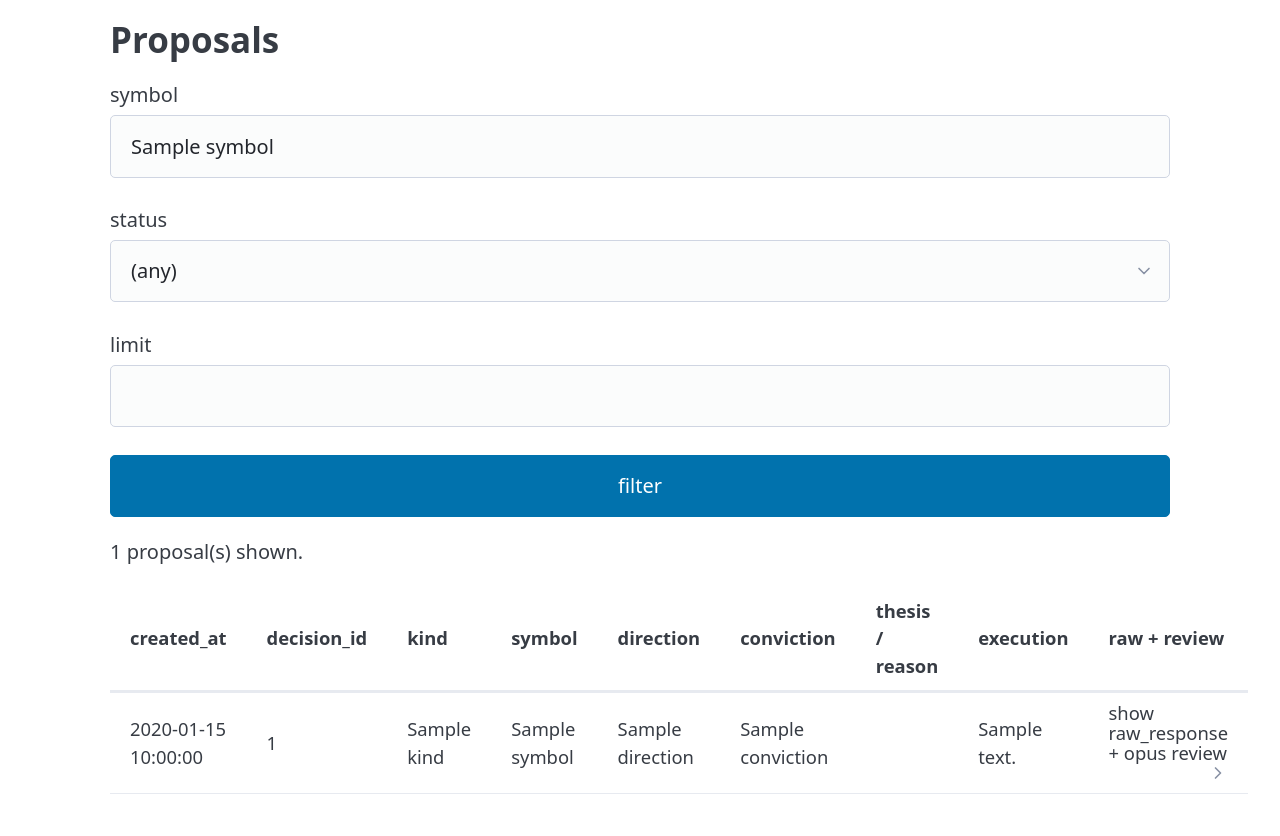
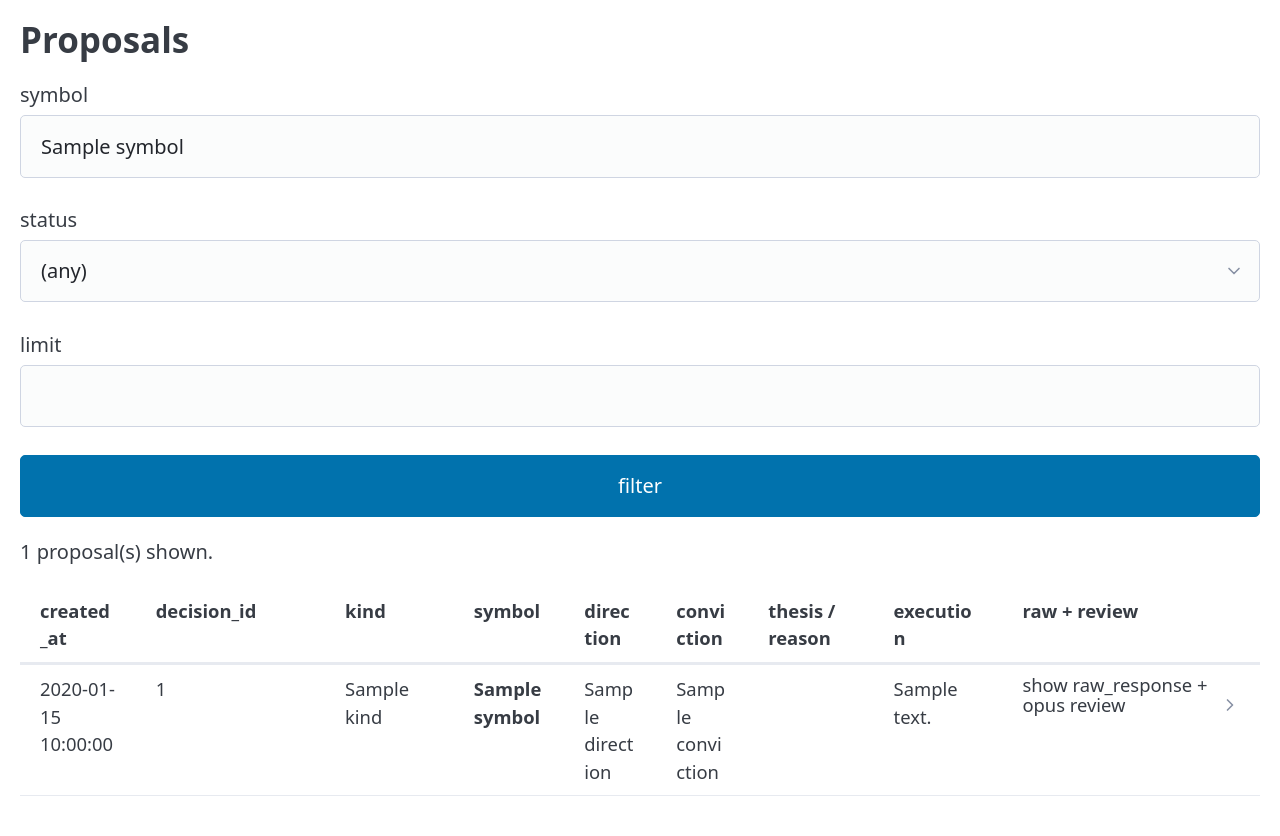
Before and after one commit to ccsmith33/Quinn, a Python web app: template src/dashboard/templates/proposals.html in a window 1280 px wide. Shown: the part 51-887 px from the top of the page. Before the commit the page ends 845 px from the top, so only its background shows below. Run offline with Jinja, Linux system fonts and the light colour scheme; the template is opened without the code that fills it: most values are stand-ins (such as "Sample title", 1, 10 or a date in 2020); some libraries are stand-ins or nearby versions.

Commit message:
fix(dashboard): surface filing ticker, widen thesis column, mute empty cells
Three operator-facing readability fixes on /proposals:

- list_recent_proposals now LEFT JOINs filings and returns the issuer
  ticker alongside each proposal, so no_trade rows (which leave
  proposals.symbol NULL) display the underlying filing's ticker. Symbol
  filter matches either column.
- Symbol column visually distinguishes analyzer-chosen tickers
  (<strong>) from filing-ticker fallbacks (<em>, muted on no_trade rows)
  so operators can tell which is which at a glance.
- Thesis column gets explicit min/max-width with table-layout: fixed,
  so reasoning text wraps at word boundaries instead of one-word-per-line.
- Empty direction/conviction/execution cells on no_trade rows render
  as muted "—" so the eye flows past them to the thesis.
- Page widens main to 1600px (scoped to /proposals only via inline
  <style> in the content block; no regression on other pages).
- Mobile fallback to auto layout below 900px.

Tests: 2 new (filing-ticker fallback render, ?symbol= matches filing
issuer). Existing escape/filter/no_trade tests still pass; full suite
700 passed, 1 skipped. Reviewer-approved.

Co-Authored-By: Claude Opus 4.7 (1M context) <noreply@anthropic.com>

```diff
--- a/src/dashboard/app.py
+++ b/src/dashboard/app.py
@@ -210,7 +210,7 @@ def build_app(
             limit=limit, symbol=sym, decision_status=eff_status
         )
         enriched: list[dict[str, Any]] = []
-        for p in rows:
+        for p, filing_ticker in rows:
             review = journal.get_review_for_proposal(p.id) if p.id else None
             execrow = journal.get_execution_for_proposal(p.id) if p.id else None
             display_thesis = p.thesis
@@ -232,6 +232,7 @@ def build_app(
                     "decision_id": p.decision_id,
                     "kind": p.kind,
                     "symbol": p.symbol,
+                    "filing_ticker": filing_ticker,
                     "direction": p.direction,
                     "conviction": p.conviction,
                     "thesis": p.thesis,
--- a/src/dashboard/templates/proposals.html
+++ b/src/dashboard/templates/proposals.html
@@ -1,5 +1,48 @@
 {% extends "layout.html" %}
 {% block content %}
+<style>
+  /* Proposals page widens main to give the thesis column real estate. */
+  main { max-width: 1600px; }
+  table.proposals-table { table-layout: fixed; width: 100%; }
+  table.proposals-table th, table.proposals-table td {
+    vertical-align: top;
+    overflow-wrap: anywhere;
+  }
+  table.proposals-table .col-thesis {
+    /* Wide enough for 3-6 lines of typical thesis text without
+       per-character wrapping. */
+    min-width: 360px;
+    max-width: 480px;
+    white-space: normal;
+    word-break: normal;
+    overflow-wrap: break-word;
+  }
+  table.proposals-table .col-when { width: 11ch; }
+  table.proposals-table .col-decision-id { width: 18ch; }
+  table.proposals-table .col-kind { width: 7em; }
+  table.proposals-table .col-symbol { width: 6em; }
+  table.proposals-table .col-direction { width: 5em; }
+  table.proposals-table .col-conviction { width: 5em; }
+  table.proposals-table .col-execution { width: 7em; }
+  table.proposals-table .col-raw { width: 14em; }
+  /* On narrower viewports, fall back to auto layout so columns reflow. */
+  @media (max-width: 900px) {
+    table.proposals-table { table-layout: auto; }
+    table.proposals-table .col-thesis { min-width: 0; max-width: none; }
+  }
+  /* No-trade rows have NULL direction/conviction/execution. Mute those
+     cells (and the symbol fallback when shown) so the eye flows past
+     them to the thesis. CSS only — no conditional rendering. */
+  table.proposals-table tr.row-no_trade .col-direction,
+  table.proposals-table tr.row-no_trade .col-conviction,
+  table.proposals-table tr.row-no_trade .col-execution {
+    color: var(--pico-muted-color);
+    font-size: 0.85em;
+  }
+  table.proposals-table tr.row-no_trade .col-symbol .filing-ticker {
+    color: var(--pico-muted-color);
+  }
+</style>
 <h2>Proposals</h2>
 
 <form method="get" action="/proposals">
@@ -20,30 +63,36 @@
 {% if rows | length == 0 %}
   <p>no proposals match.</p>
 {% else %}
-<table role="grid">
+<table role="grid" class="proposals-table">
   <thead>
     <tr>
-      <th>created_at</th>
-      <th>decision_id</th>
-      <th>kind</th>
-      <th>symbol</th>
-      <th>direction</th>
-      <th>conviction</th>
-      <th>thesis / reason</th>
-      <th>execution</th>
-      <th>raw + review</th>
+      <th class="col-when">created_at</th>
+      <th class="col-decision-id">decision_id</th>
+      <th class="col-kind">kind</th>
+      <th class="col-symbol">symbol</th>
+      <th class="col-direction">direction</th>
+      <th class="col-conviction">conviction</th>
+      <th class="col-thesis">thesis / reason</th>
+      <th class="col-execution">execution</th>
+      <th class="col-raw">raw + review</th>
     </tr>
   </thead>
   <tbody>
     {% for row in rows %}
-    <tr>
-      <td>{{ row.created_at }}</td>
-      <td>{{ row.decision_id }}</td>
-      <td><span class="kind-badge kind-{{ row.kind }}">{{ row.kind }}</span></td>
-      <td>{{ row.symbol or '' }}</td>
-      <td>{{ row.direction or '' }}</td>
-      <td>{{ row.conviction if row.conviction is not none else '' }}</td>
-      <td>
+    <tr class="row-{{ row.kind }}">
+      <td class="col-when">{{ row.created_at }}</td>
+      <td class="col-decision-id">{{ row.decision_id }}</td>
+      <td class="col-kind"><span class="kind-badge kind-{{ row.kind }}">{{ row.kind }}</span></td>
+      <td class="col-symbol">
+        {% if row.symbol %}
+          <strong>{{ row.symbol }}</strong>
+        {% elif row.filing_ticker %}
+          <em class="filing-ticker" title="from filing issuer">{{ row.filing_ticker }}</em>
+        {% endif %}
+      </td>
+      <td class="col-direction">{{ row.direction or '—' }}</td>
+      <td class="col-conviction">{{ row.conviction if row.conviction is not none else '—' }}</td>
+      <td class="col-thesis">
         {% set text = row.thesis or row.display_thesis %}
         {% if text %}
           {% if text|length > 200 %}
@@ -56,8 +105,8 @@
           {% endif %}
         {% endif %}
       </td>
-      <td>{{ row.execution_decision or '—' }}</td>
-      <td>
+      <td class="col-execution">{{ row.execution_decision or '—' }}</td>
+      <td class="col-raw">
         <details>
           <summary>show raw_response + opus review</summary>
           <h4>Sonnet raw_response</h4>
```
Also changed, not shown: src/journal/repo.py (+23 -4 lines), tests/dashboard/test_proposals.py (+97 -0 lines), tests/journal/test_repo_dashboard_helpers.py (+2 -2 lines).
